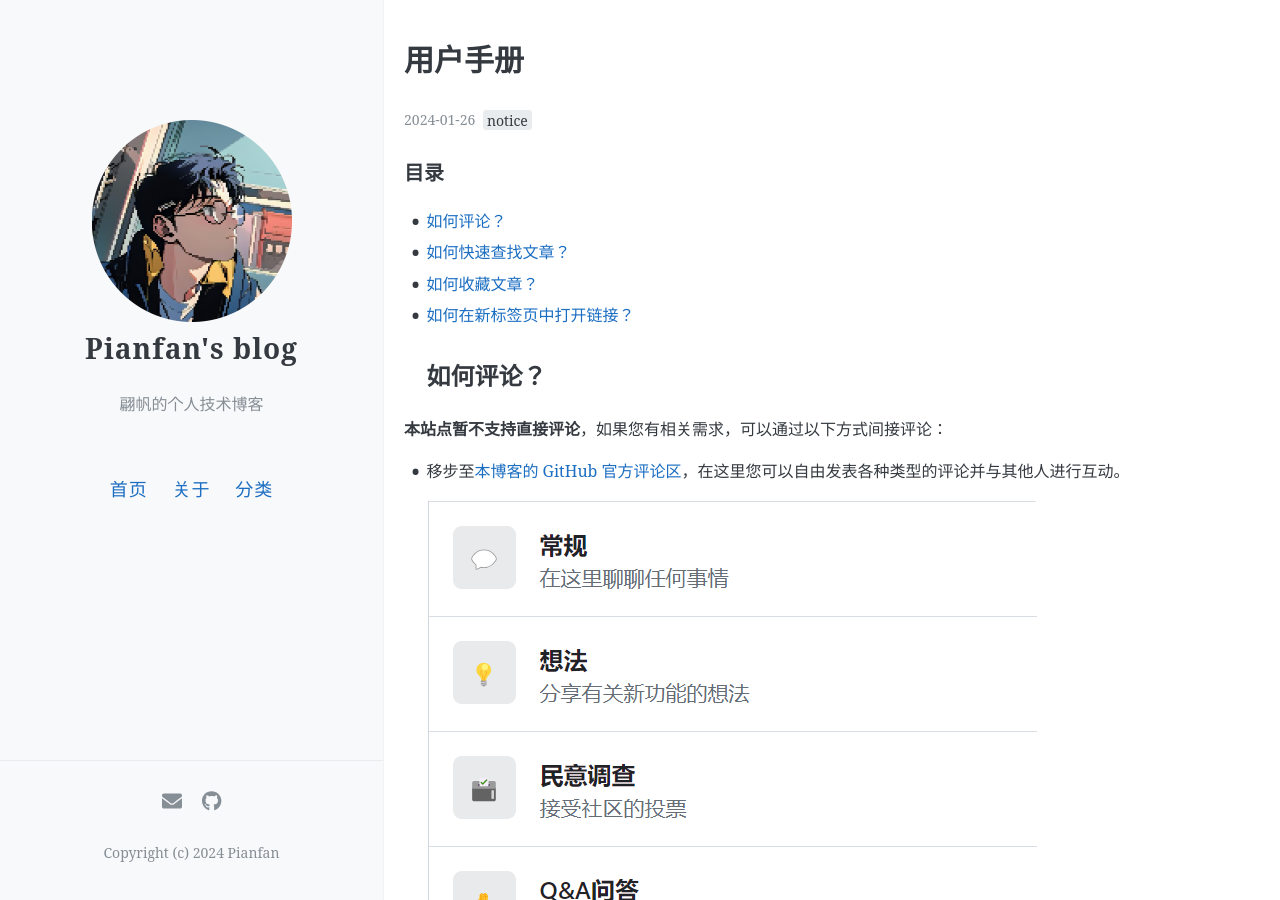
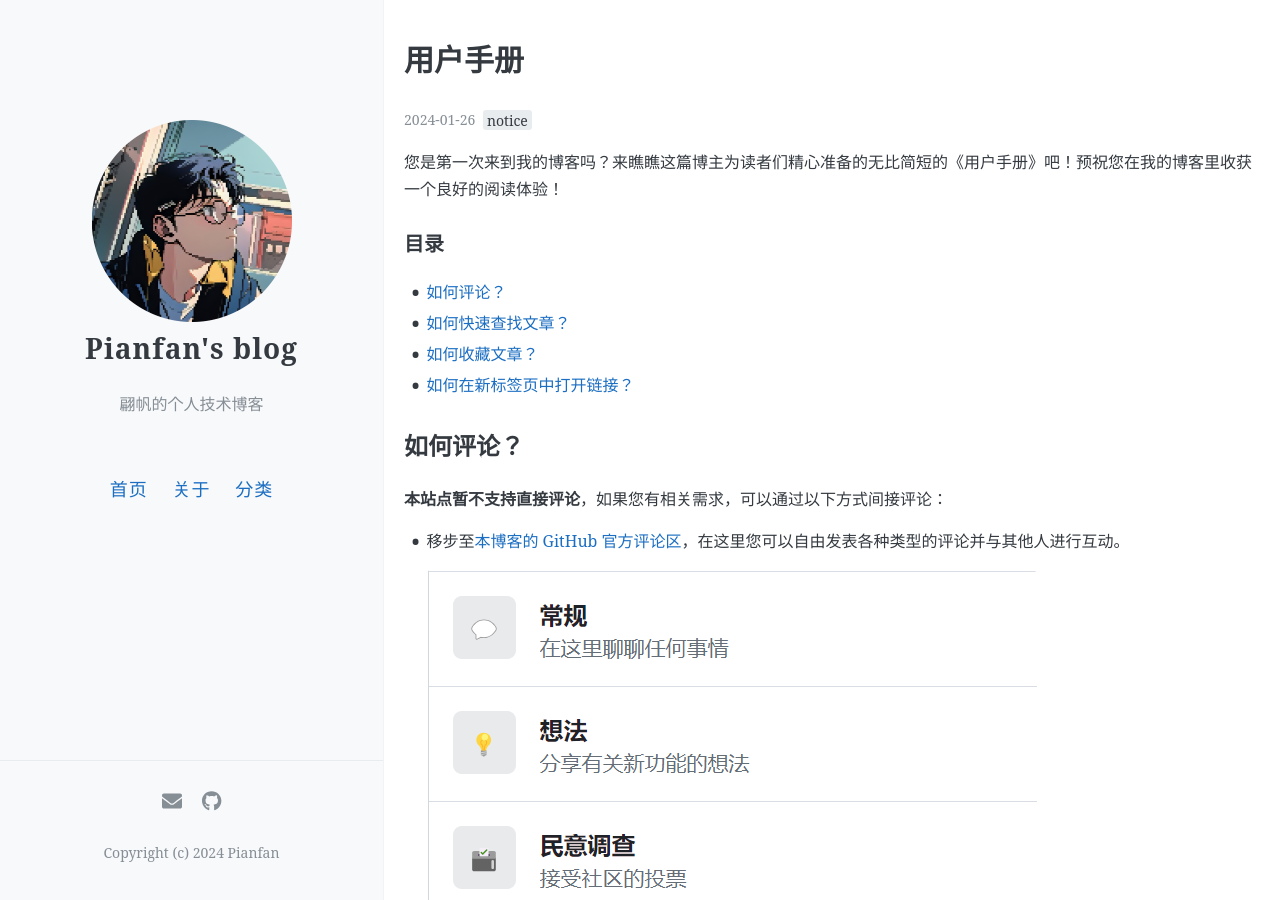
Before and after one commit to pianfan/pianfan.github.io, a Jekyll site: the page built from _posts/2024-1-26-user_manual.md, in a window 1280 px wide and 900 px high. Built offline with Jekyll 4.4.1, drawn with Linux system fonts in a browser that asks for light colours.

Commit message:
Update 2024-1-26-user_manual.md

```diff
--- a/_posts/2024-1-26-user_manual.md
+++ b/_posts/2024-1-26-user_manual.md
@@ -7,13 +7,15 @@ comments: true
 author: pianfan
 ---
 
+您是第一次来到我的博客吗？来瞧瞧这篇博主为读者们精心准备的无比简短的《用户手册》吧！预祝您在我的博客里收获一个良好的阅读体验！
+<!-- more -->
 ### 目录
 
 - [如何评论？](#如何评论)
 - [如何快速查找文章？](#如何快速查找文章)
 - [如何收藏文章？](#如何收藏文章)
 - [如何在新标签页中打开链接？](#如何在新标签页中打开链接)
-<!-- more -->
+
 ## 如何评论？
 
 **本站点暂不支持直接评论**，如果您有相关需求，可以通过以下方式间接评论：
```
